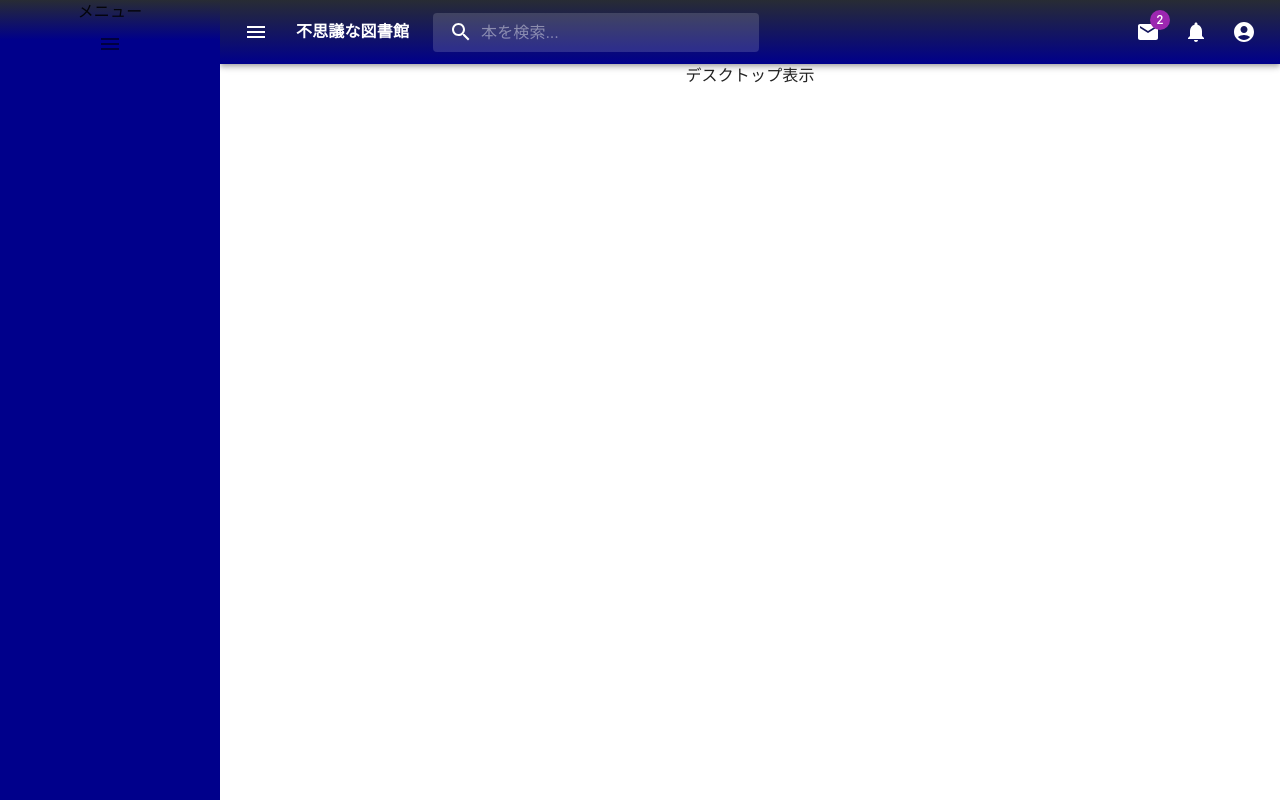
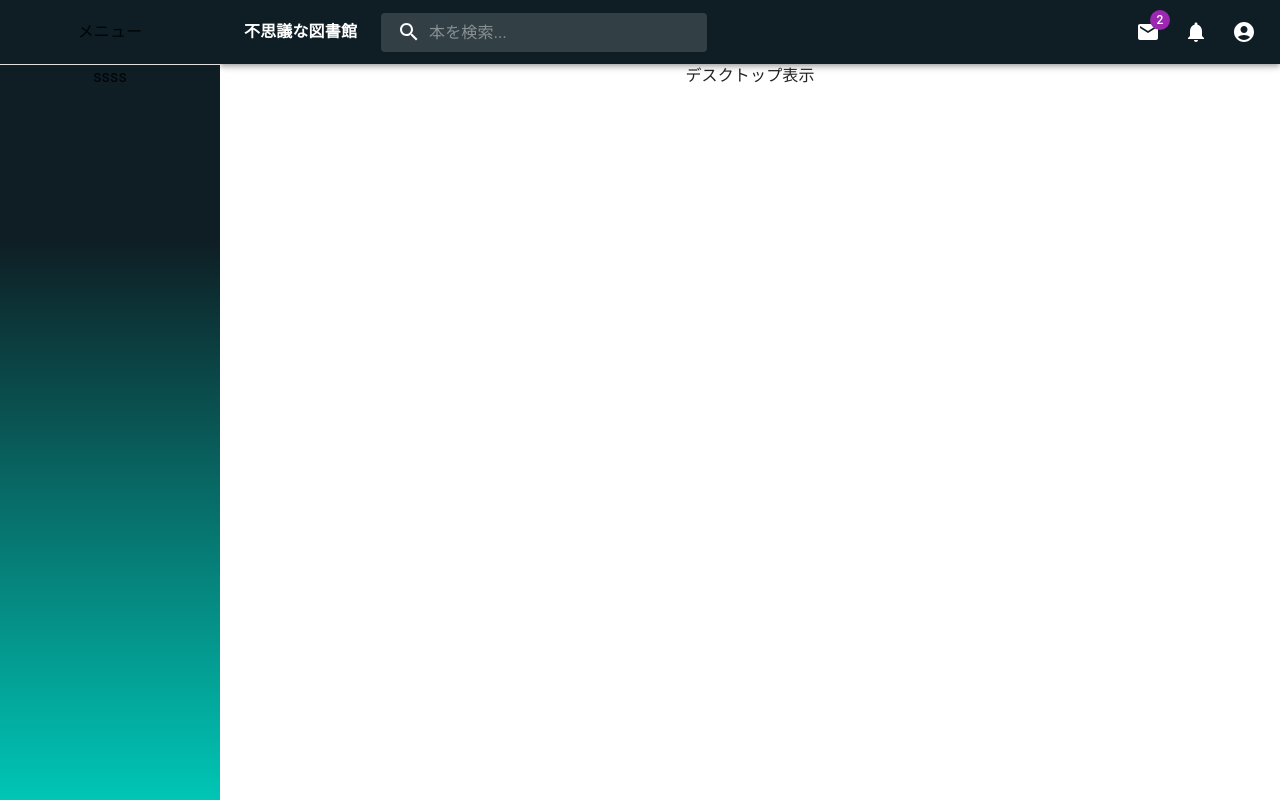
Before and after one commit to mkuwan/libraryapp, a React (Create React App) app in the folder react-front/: page / in a window 1280 px wide. Built offline with nearby package versions, Linux system fonts and the light colour scheme.

Commit message:
メニューを作成中

```diff
--- a/react-front/src/App.css
+++ b/react-front/src/App.css
@@ -109,7 +109,7 @@ body {
 }
 
 .bg-custom-dark {
-  background-image: linear-gradient(180deg, #282c34 0%, darkblue 100%);
+  background-image: linear-gradient(180deg, #0e1e24 100%, #00c6b6 0%);
 }
 
 .dark-breadcrumb {
--- a/react-front/src/components/SideBar/index.tsx
+++ b/react-front/src/components/SideBar/index.tsx
@@ -1,13 +1,14 @@
 // ** React Imports
-import {ReactNode, useContext} from 'react'
+import React, {ReactNode, useContext, useState} from 'react'
 
 // ** MUI Imports
 import {styled, Theme, useTheme} from '@mui/material/styles'
 import MuiSwipeableDrawer, { SwipeableDrawerProps } from '@mui/material/SwipeableDrawer'
 import {SidebarContext} from "../../context/SidebarContext";
-import {Button, IconButton, SwipeableDrawer, useMediaQuery} from "@mui/material";
+import {Box, Button, Divider, Fab, IconButton, SwipeableDrawer, useMediaQuery, Zoom} from "@mui/material";
 import MenuIcon from '@mui/icons-material/Menu'
-import AccountCircleIcon from '@mui/icons-material/AccountCircle';
+import ChevronLeftIcon from '@mui/icons-material/ChevronLeft';
+import ArrowBackIosIcon from '@mui/icons-material/ArrowBackIos';
 
 const StyledSwipeableDrawer = styled(SwipeableDrawer)<SwipeableDrawerProps>({
     overflowX: 'hidden',
@@ -31,55 +32,80 @@ const StyledSwipeableDrawer = styled(SwipeableDrawer)<SwipeableDrawerProps>({
 export const SideBar = () => {
     const { sidebarWidth, isOpen, isHidden, onOpen, onClose } = useContext(SidebarContext);
 
-    // const hidden: boolean = false;
-    const theme = useTheme()
-
     // Drawer Props for Mobile & Tablet screens
-    const MobileDrawerProps = {
-        open: isOpen,
-        onOpen: () => onOpen,
-        onClose: () => onClose,
-        ModalProps: {
-            keepMounted: true, // Better open performance on mobile.
-            background: 'blue'
-        }
-    }
-
+    // const MobileDrawerProps = {
+    //     open: isOpen,
+    //     onOpen: () => onOpen,
+    //     onClose: () => onClose,
+    //     ModalProps: {
+    //         keepMounted: true, // Better open performance on mobile.
+    //     }
+    // }
+    //
     // Drawer Props for Desktop screens
-    const DesktopDrawerProps = {
-        open: true,
-        onOpen: () => null,
-        onClose: () => null
-    }
+    // const DesktopDrawerProps = {
+    //     open: true,
+    //     onOpen: () => null,
+    //     onClose: () => null
+    // }
+    //
+    // const toggleDrawer = () =>
+    //         (event: React.KeyboardEvent | React.MouseEvent) => {
+    //             if (
+    //                 event &&
+    //                 event.type === 'keydown' &&
+    //                 ((event as React.KeyboardEvent).key === 'Tab' ||
+    //                     (event as React.KeyboardEvent).key === 'Shift')
+    //             ) {
+    //                 onClose();
+    //             }
+    //         };
+    // <StyledSwipeableDrawer の中で以下を使用してもいいのですが、なぜか画面クリックしても閉じない...why?
+    // {...(isHidden ? { ...MobileDrawerProps } : { ...DesktopDrawerProps })}
 
 
     return (
         <>
             <StyledSwipeableDrawer
-                // className={'bg-custom-dark'}
                 anchor={'left'}
                 variant={isHidden ? 'temporary' : 'persistent'}
-                {...(isHidden ? { ...MobileDrawerProps } : { ...DesktopDrawerProps })}
+                open={isHidden ? isOpen : true}
+                onOpen={isHidden ? onOpen : () => null}
+                onClose={isHidden ? onClose : () => null}
                 PaperProps={
-                    { sx:
-                        {
+                    { sx: {
                             width: sidebarWidth,
-                            // backgroundColor: 'beige',
-                            background: 'linear-gradient(180deg, #282c34 0%, darkblue 5%)',
+                            background: 'linear-gradient(180deg, #0e1e24 30%, #00c6b6 100%)',
                         }
                     }
                 }
+                // Drawerがpersistent表示されても幅分だけ位置をずらす
                 sx={{
                     width: sidebarWidth,
                     '& .MuiDrawer-paper': {
                         borderRight: 0,
                     }
-                }}
-            >
-                メニュー
-                <IconButton onClick={onClose}>
-                    <MenuIcon />
-                </IconButton>
+                }}>
+
+                {/*{isHidden && (*/}
+                {/*    <Box display="flex"*/}
+                {/*         justifyContent="flex-end"*/}
+                {/*         alignItems="flex-end">*/}
+                {/*        <Fab onClick={onClose}*/}
+                {/*             color={'primary'}*/}
+                {/*             size={'small'}>*/}
+                {/*            <ChevronLeftIcon fontSize={'large'} />*/}
+                {/*        </Fab>*/}
+                {/*    </Box>*/}
+                {/*)}*/}
+                <Box height={'4rem'}
+                     display="flex"
+                     justifyContent="center"
+                     alignItems="center">
+                    メニュー
+                </Box>
+                <Divider color={'white'}/>
+                ssss
             </StyledSwipeableDrawer>
         </>
 
--- a/react-front/src/components/TopBar/index.tsx
+++ b/react-front/src/components/TopBar/index.tsx
@@ -17,6 +17,7 @@ import SearchIcon from '@mui/icons-material/Search';
 import MailIcon from '@mui/icons-material/Mail'
 import NotificationsIcon from '@mui/icons-material/Notifications';
 import AccountCircleIcon from '@mui/icons-material/AccountCircle';
+
 import MoreIcon from '@mui/icons-material/MoreVert';
 import React, {ReactElement, useContext, useState} from "react";
 import {SidebarContext} from "../../context/SidebarContext";
@@ -97,6 +98,8 @@ export const TopBar = (props: TopBarProps ) => {
     const { toggleOpenClose } = useContext(SidebarContext);
     const [anchorEl, setAnchorEl] = useState<null | HTMLElement>(null);
     const [mobileMoreAnchorEl, setMobileMoreAnchorEl] = useState<null | HTMLElement>(null);
+
+    const { isHidden } = useContext(SidebarContext);
 
     const isMenuOpen = Boolean(anchorEl);
     const isMobileMenuOpen = Boolean(mobileMoreAnchorEl);
@@ -228,6 +231,7 @@ export const TopBar = (props: TopBarProps ) => {
             <AppBar position={'static'} className={'bg-custom-dark'} >
                 {/*<Toolbar sx={{ display: {xs: 'none', sm: 'flex'} }}>*/}
                 <Toolbar>
+                    {isHidden && (
                         <IconButton size={'large'}
                                     edge={'start'}
                                     color={'inherit'}
@@ -236,6 +240,8 @@ export const TopBar = (props: TopBarProps ) => {
                                     onClick={toggleOpenClose}>
                             <MenuIcon/>
                         </IconButton>
+                    )}
+
                     <ThemeProvider theme={theme}>
                         <Typography variant={'h3'}>
                             不思議な図書館
```
Also changed, not shown: react-front/src/components/SideBar/Menu.tsx (+12 -3 lines). Lines whose indentation alone changed are shown as unchanged.
